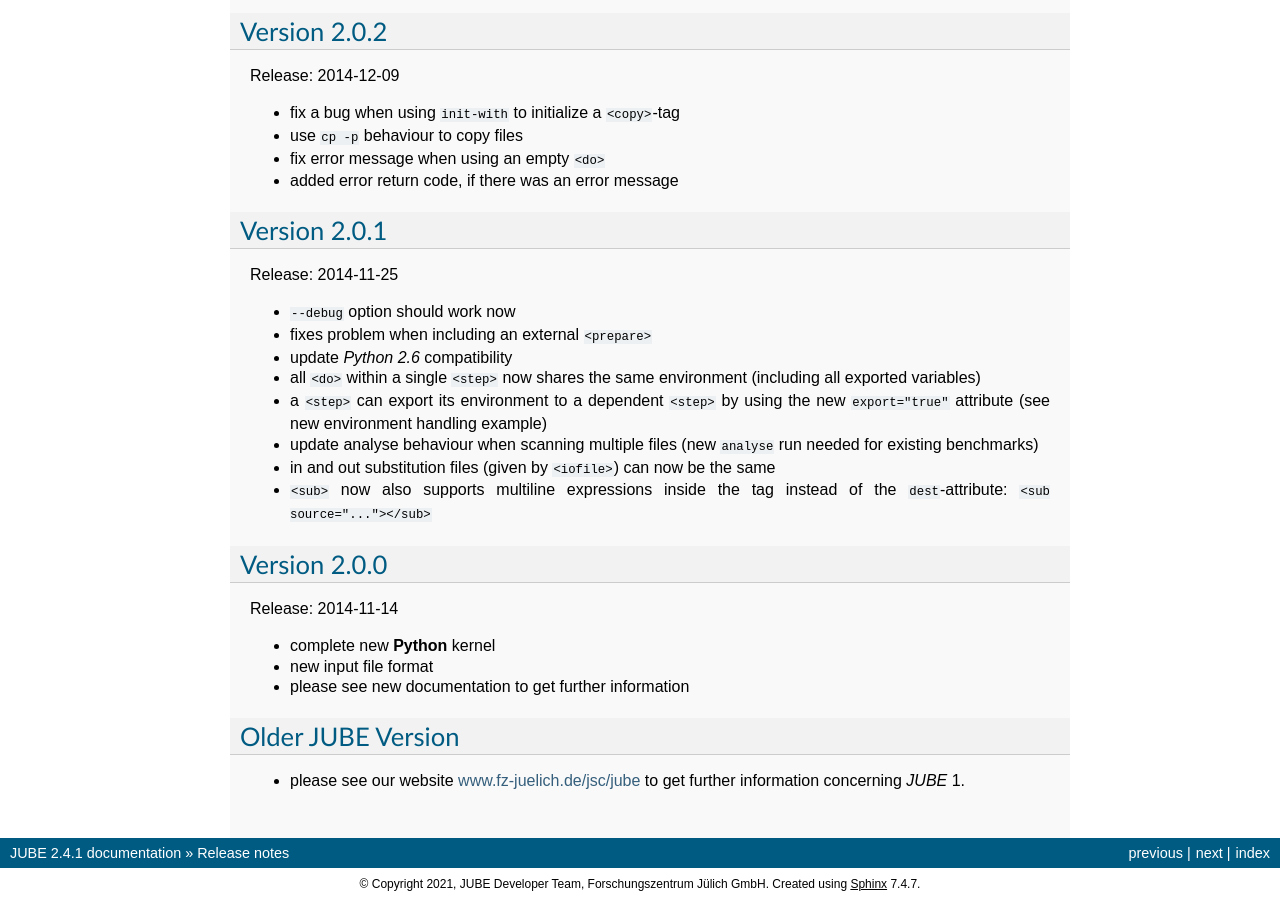
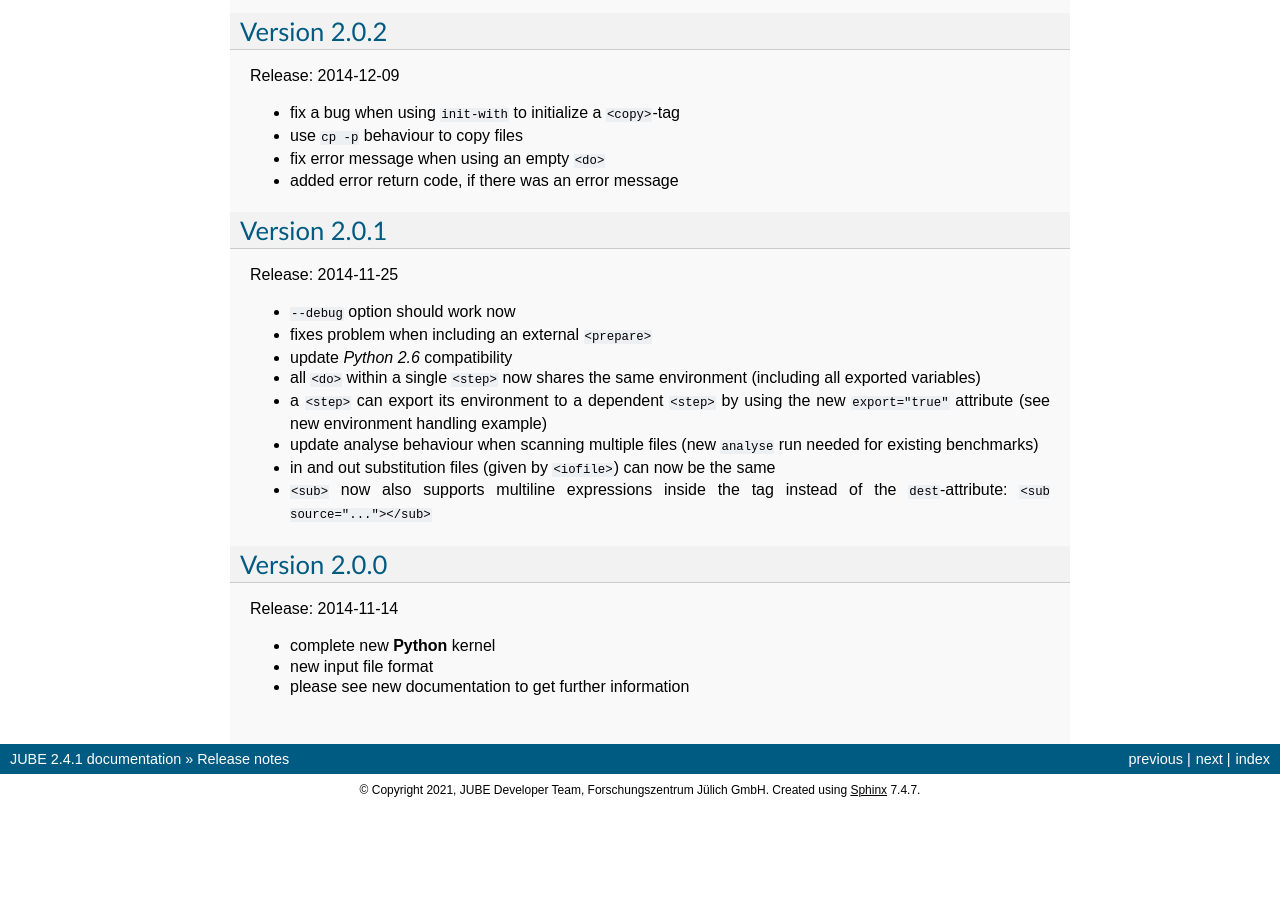
Before and after one commit to FZJ-JSC/JUBE, a Sphinx documentation site: the page built from docs/release_notes.rst, in a window 1280 px wide and 900 px high, scrolled down 6520 px. Built offline with Sphinx 7.4.7, drawn with Linux system fonts in a browser that asks for light colours; after the commit the page ends 7326 px from its top, so only the background shows below that.

Commit message:
remove JUBE 1 remark from release notes

```diff
--- a/docs/release_notes.rst
+++ b/docs/release_notes.rst
@@ -345,8 +345,3 @@
 * complete new **Python** kernel
 * new input file format
 * please see new documentation to get further information
-
-Older JUBE Version
-~~~~~~~~~~~~~~~~~~
-
-* please see our website `www.fz-juelich.de/jsc/jube <http://www.fz-juelich.de/jsc/jube>`_ to get further information concerning *JUBE* 1.
```
Also changed, not shown: 1 other file.
